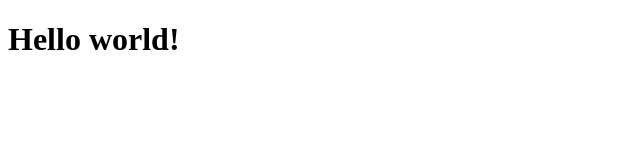
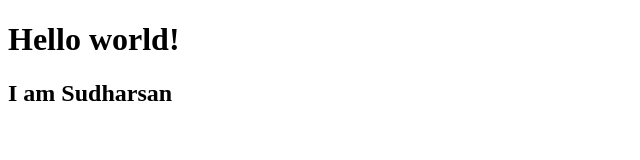
Before and after one commit to Sudharsan-M/samplerep, a plain HTML site: page index.html in a window 1280 px wide. Shown: the whole page, without its empty margins (0-640 px from the left). Drawn offline with Linux system fonts and the light colour scheme.

Commit message:
feat:added some important line

```diff
--- a/index.html
+++ b/index.html
@@ -7,5 +7,6 @@
 </head>
 <body>
   <h1>Hello world!</h1>
+  <h2>I am Sudharsan</h2>
 </body>
 </html>
```
